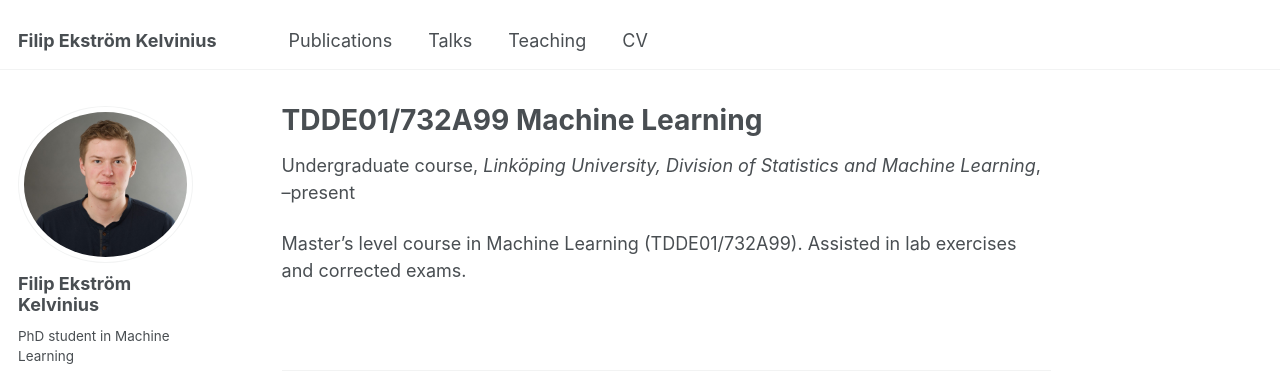
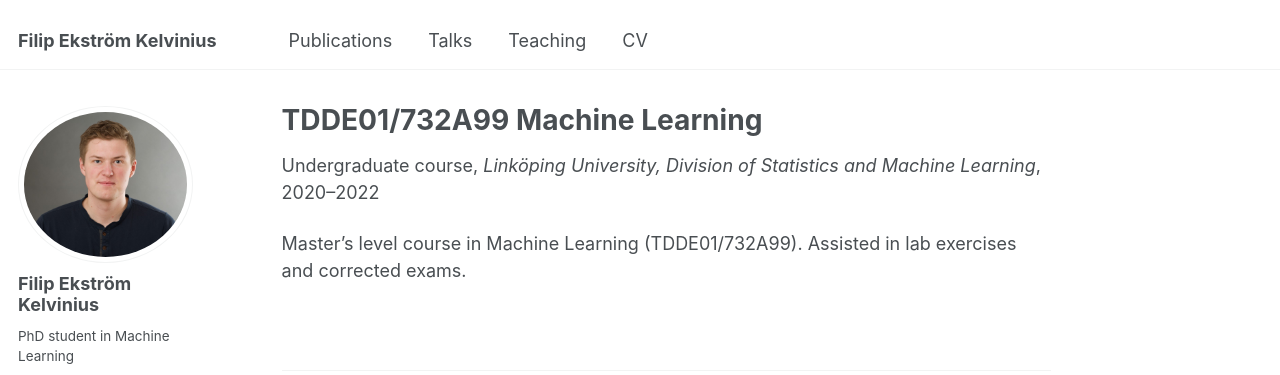
Before and after one commit to filipekstrm/filipekstrm.github.io, a Jekyll site: the page built from _teaching/tdde01-machine-learning.md, in a window 1280 px wide. Shown: the top 375 px of the page. Built offline with Jekyll 4.4.1, drawn with Linux system fonts in a browser that asks for light colours; some web fonts are replaced; part of the change alters nothing that is shown.

Commit message:
post to page in single.html...

```diff
--- a/_layouts/single.html
+++ b/_layouts/single.html
@@ -35,7 +35,7 @@ layout: default
         {% endif %}
 
         {% if page.collection == 'teaching' %}
-          <p> {{ page.type }}, <i>{{ page.venue }}</i>, {{ post.start_date | date: "%Y" }}–{% if post.end_date %}{{ post.end_date | date: "%Y" }}{% else %}present{% endif %} </p>
+          <p> {{ page.type }}, <i>{{ page.venue }}</i>, {{ page.start_date | date: "%Y" }}–{% if page.end_date %}{{ page.end_date | date: "%Y" }}{% else %}present{% endif %} </p>
         {% elsif page.venue and page.date %}
           <p>Published in <i>{{ page.venue }}</i>, {{ page.date | default: "1900-01-01" | date: "%Y" }} </p>
         {% elsif page.date %}
```
